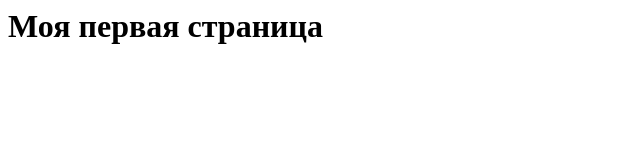
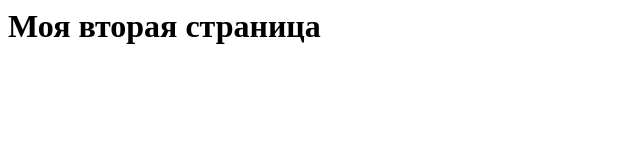
Before and after one commit to mrTimofey/vue-sfc-head, a plain HTML site: page index.html in a window 1280 px wide. Shown: the whole page, without its empty margins (0-640 px from the left). Drawn offline with Linux system fonts and the light colour scheme.

Commit message:
изменил заголовок страницы

```diff
--- a/index.html
+++ b/index.html
@@ -1,10 +1,10 @@
 <html>
     <head>
         <meta charset="UTF-8">
-        <title>Моя первая страница</title>
+        <title>Моя вторая страница</title>
         <script src="./index.js"></script>
     </head>
     <body>
-        <h1>Моя первая страница</h1>
+        <h1>Моя вторая страница</h1>
     </body>
 </html>
```
